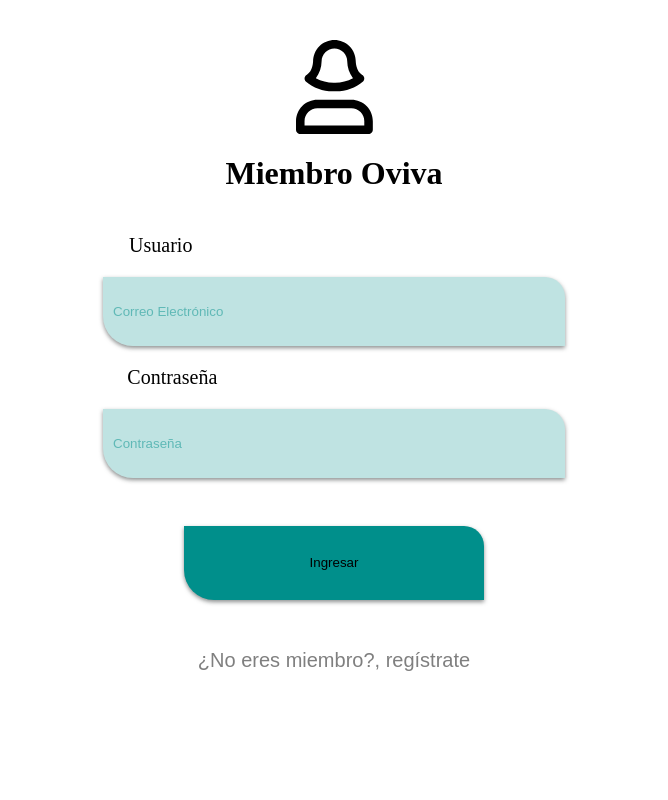
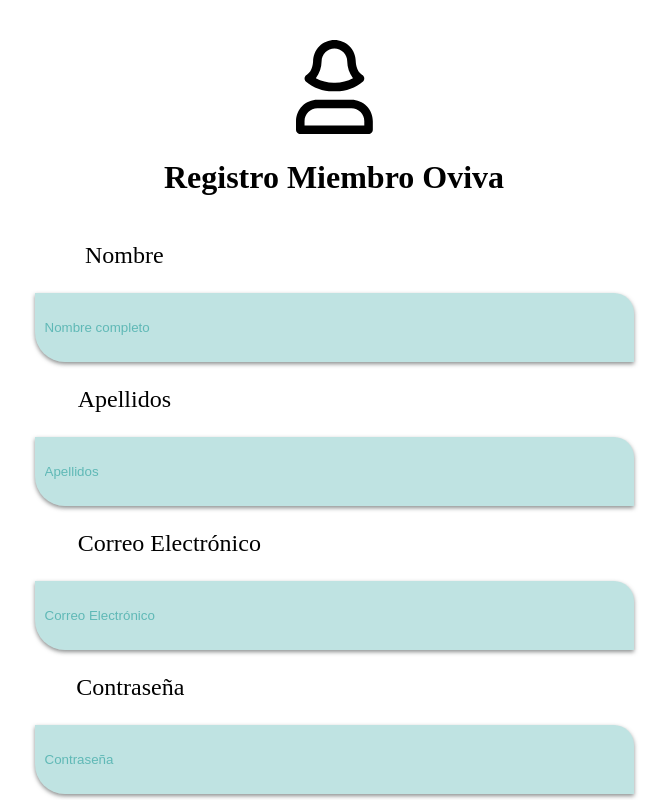
Before and after one commit to angylearns/oviva_care, a React (Vite) app in the folder HolisticFront/: page / in a window 1280 px wide. Shown: the top 800 px of the page, without its empty margins (306-974 px from the left). Built offline with nearby package versions, Linux system fonts and the light colour scheme.

Commit message:
add succes register alert

```diff
--- a/HolisticFront/src/App.jsx
+++ b/HolisticFront/src/App.jsx
@@ -12,8 +12,8 @@ function App() {
 
   return (
     <>
-    {/* <Register /> */}
-      <Login_user />
+    <Register />
+      {/* <Login_user /> */}
       {/* <Recipe/> */}
     </>
   )
--- a/HolisticFront/src/components/register/Register.jsx
+++ b/HolisticFront/src/components/register/Register.jsx
@@ -10,6 +10,11 @@ function Register() {
     const { register, handleSubmit, reset, formState: { errors } } = useForm();
     const [errorMessage, setErrorMessage] = useState(""); // Estado para almacenar el mensaje de error
 
+    const [showAlert, setShowAlert] = useState(false);
+
+    const handleCloseAlert = () => {
+        setShowAlert(false);
+      };
 
     //Verifica que se está conectando con loginhandle (una vez que rellene los datos de loginhandle, verifica que los datos se conectan )
     // const onSubmit = data => {
@@ -21,8 +26,11 @@ function Register() {
     const onSubmit = data => {
         console.log('jsx ' + JSON.stringify(data));
         handleRegister(data, setErrorMessage)
+
             .then(() => {
                 reset(); // Esto limpiará todos los campos después del registro exitoso
+                 //   alert('Enviado!');
+                 setShowAlert(true);
             })
             .catch(error => {
                 // Manejar el error aquí si es necesario
@@ -34,6 +42,16 @@ function Register() {
 
         //  handleSubmit se pasa como manejador del evento onSubmit del formulario. Esto asegura que la validación se ejecute antes de que se envíe el formulario.
         <form onSubmit={handleSubmit(onSubmit)}>
+
+            {/* Ventana emergente de alerta */}
+            {showAlert && (
+                <div className="register-alert">
+                    <div className="register-alert-content">
+                        <span>Se ha registrado correctamente</span><br></br>
+                        <button onClick={handleCloseAlert}>Cerrar</button>
+                    </div>
+                </div>
+            )}
 
             <div>
                 <img src={login_icon} className="login-icon" alt="imagen login" />
```
